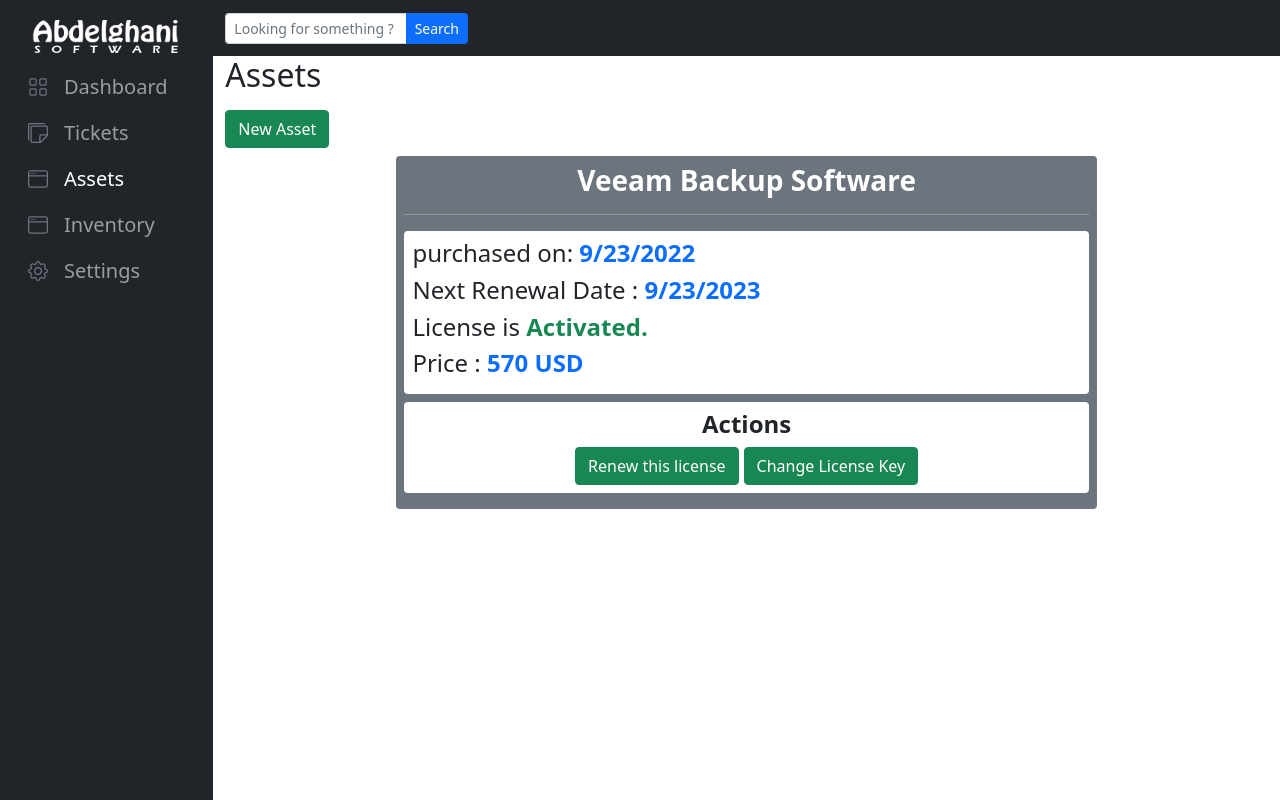
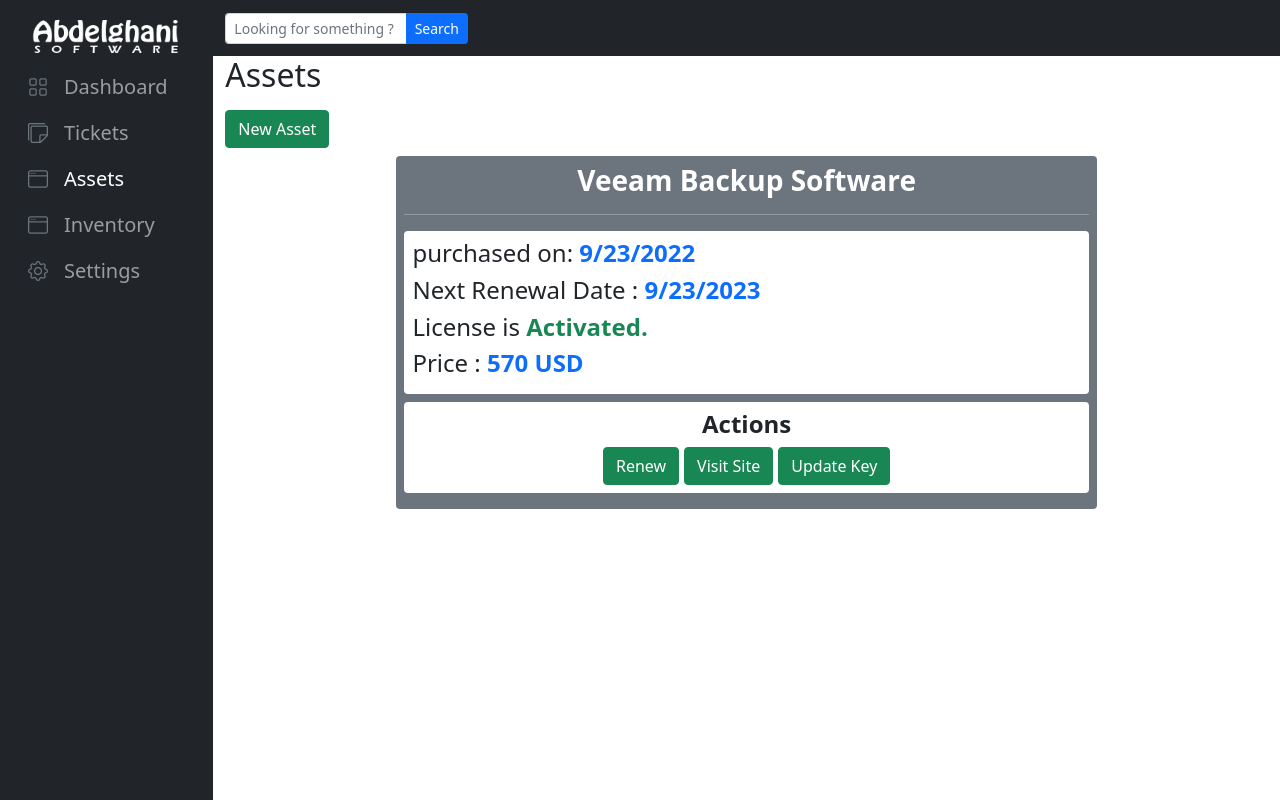
Before and after one commit to Abdelghani-Adel/I.T_Manager, a React (Create React App) app: page /assets/software/details/1 in a window 1280 px wide. Built offline with nearby package versions, Linux system fonts and the light colour scheme.

Commit message:
added renew button to the software details component

```diff
--- a/src/Pages/AssetsPage/AssetsDashboard/AssetsDashboard.js
+++ b/src/Pages/AssetsPage/AssetsDashboard/AssetsDashboard.js
@@ -5,7 +5,7 @@
 const AssetsDashboard = (props) => {
   return (
     <Fragment>
-      <h2>Assets Dashboard</h2>
+      <h2 className="text-center fw-bold text-secondary">Software Licenses</h2>
       {/* <Table dataArray={dataArray} columns={columns} dataTitle="Assets" /> */}
       <AssetsTable />
     </Fragment>
--- a/src/Pages/AssetsPage/AssetsSoftware/SoftwareDetails/DetailsActions.js
+++ b/src/Pages/AssetsPage/AssetsSoftware/SoftwareDetails/DetailsActions.js
@@ -1,9 +1,19 @@
+import { useDispatch } from "react-redux";
+import { softwareActions } from "../../../../Redux/slices/softwareSlices";
+
 const DetailsActions = (props) => {
+  const dispatch = useDispatch();
+  const renewHandler = () => {
+    dispatch(softwareActions.renewSoftware(props.software.id));
+  };
   return (
     <div className="p-2 mb-2 bg-white text-center rounded">
       <h4 className="fw-bold">Actions</h4>
-      <button className="btn btn-success">Renew this license</button>
-      <button className="btn btn-success">Change License Key</button>
+      <button className="btn btn-success" onClick={renewHandler}>
+        Renew
+      </button>
+      <button className="btn btn-success">Visit Site</button>
+      <button className="btn btn-success">Update Key</button>
     </div>
   );
 };
--- a/src/Pages/AssetsPage/AssetsSoftware/SoftwareDetails/SoftwareDetails.js
+++ b/src/Pages/AssetsPage/AssetsSoftware/SoftwareDetails/SoftwareDetails.js
@@ -37,7 +37,7 @@
         </h4>
       </div>
 
-      <DetailsActions />
+      <DetailsActions software={software} />
     </div>
   );
 };
--- a/src/Redux/slices/softwareSlices.js
+++ b/src/Redux/slices/softwareSlices.js
@@ -31,7 +31,7 @@
     renewPrice: null,
     maintenancePrice: null,
     licenseKey: "ekutb-8itn2-N9L99-aieJ9-33BNw0",
-    expired: false,
+    expired: true,
   },
   {
     id: "3",
@@ -92,7 +92,8 @@
     },
     removeSoftware: (state, action) => {},
     renewSoftware: (state, action) => {
-      const objIndex = state.findIndex((obj) => obj.id === action.payload.id);
+      const objIndex = state.findIndex((obj) => obj.id === action.payload);
+      state[objIndex].expired = false;
     },
   },
 });
```
